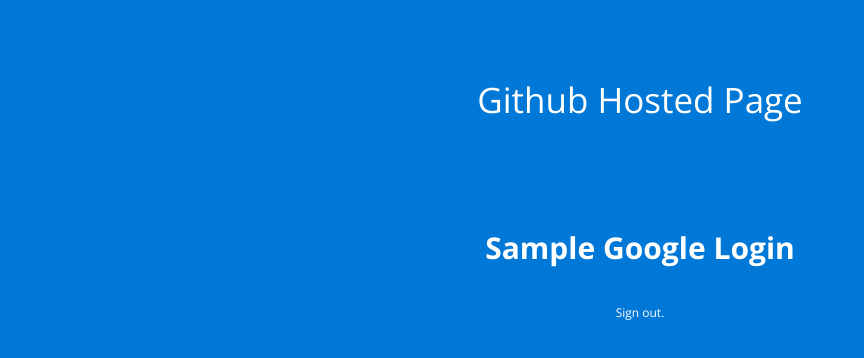
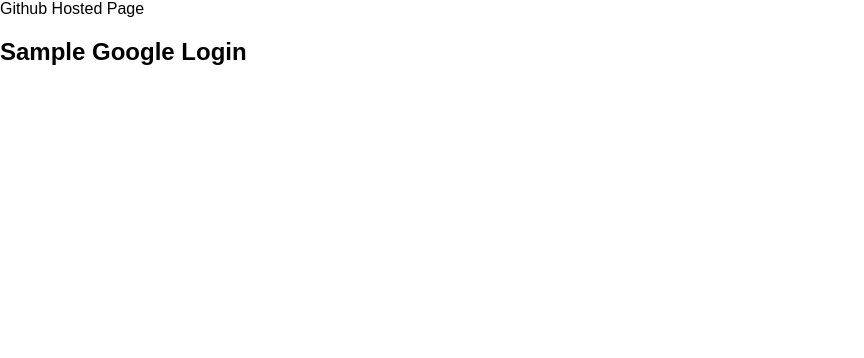
Before and after one commit to r-c-d/r-c-d.github.io, a plain HTML site: page index.html in a window 1280 px wide. Shown: the whole page, without its empty margins (0-864 px from the left). Drawn offline with nearby package versions, Linux system fonts and the light colour scheme.

Commit message:
Update index.html

```diff
--- a/index.html
+++ b/index.html
@@ -6,9 +6,9 @@
   <meta name="viewport" content="width=device-width, initial-scale=1">
   <link rel="stylesheet" type="text/css" href="stylesheets/normalize.css" media="screen">
   <link href='https://fonts.googleapis.com/css?family=Open+Sans:400,700' rel='stylesheet' type='text/css'>
-  <!-- <link rel="stylesheet" type="text/css" href="stylesheets/stylesheet.css" media="screen"> -->
+  <!-- <link rel="stylesheet" type="text/css" href="stylesheets/stylesheet.css" media="screen">
   <link rel="stylesheet" type="text/css" href="https://r-c-d.github.io/stylesheets/stylesheet.css" media="screen">
-  <link rel="stylesheet" type="text/css" href="stylesheets/github-light.css" media="screen">
+  <link rel="stylesheet" type="text/css" href="stylesheets/github-light.css" media="screen"> -->
   <script src="https://apis.google.com/js/platform.js" async defer></script>
   <meta name="google-signin-client_id" content="374769268599-p810hjq58v5luav4o54gn0h9e442oi2g.apps.googleusercontent.com">
 
```
